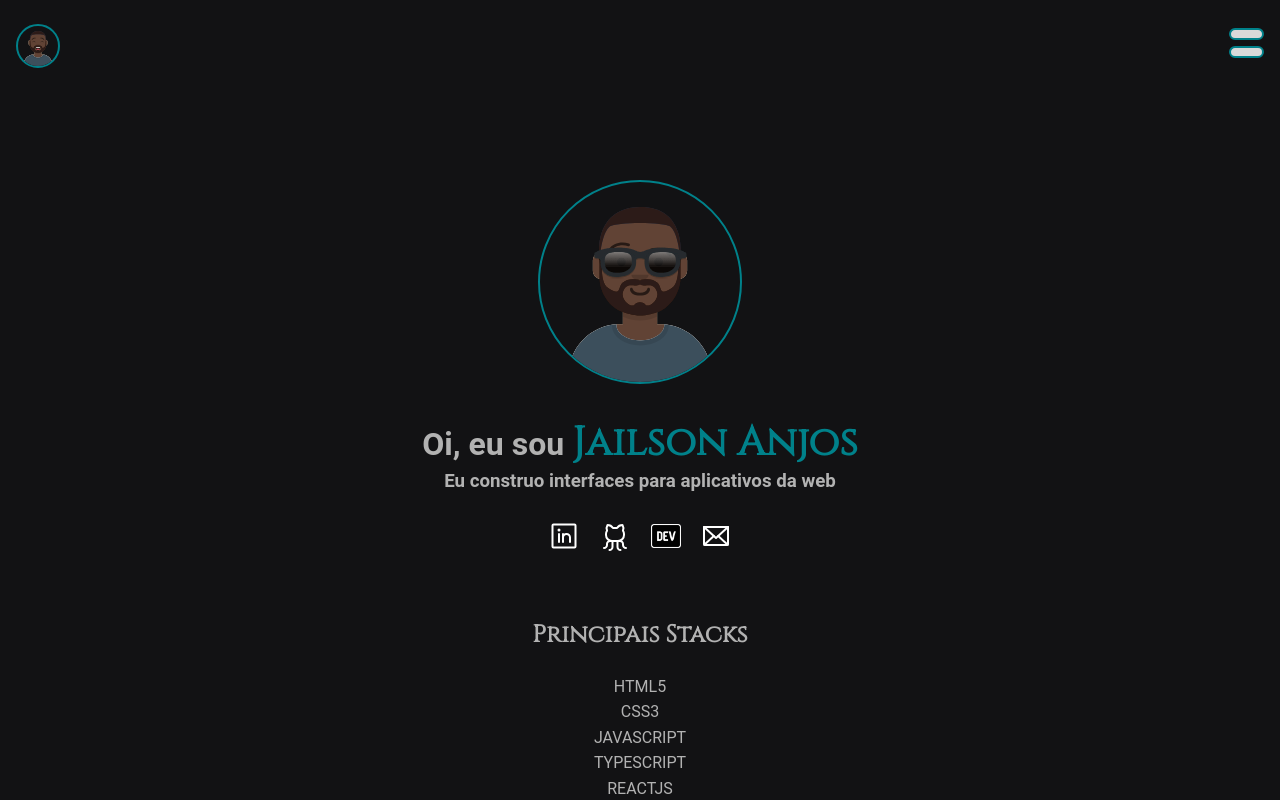
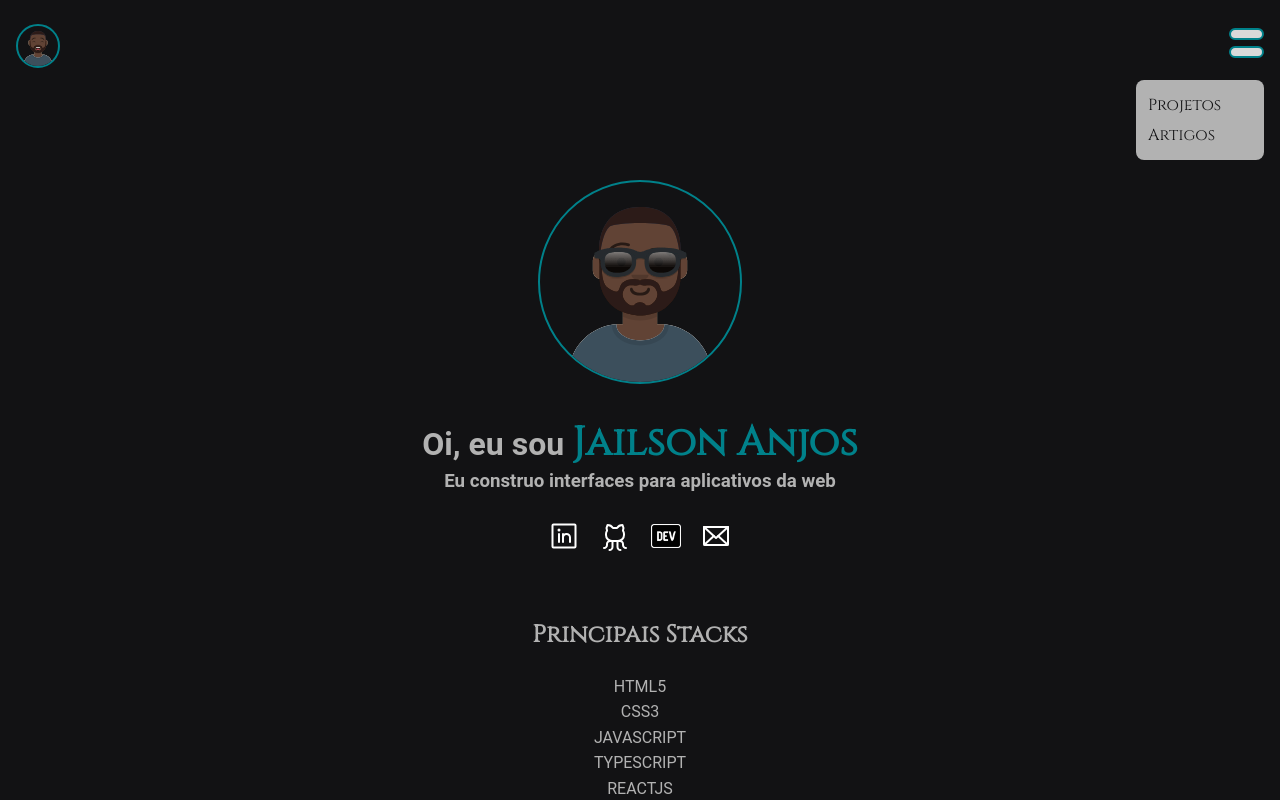
Before and after one commit to jairocket/jailsonanjos, a React (Vite) app: page / in a window 1280 px wide. Both pictures are taken after a click on the button 1246 px from the left and 42 px from the top of the page. Shown: the top 800 px of the page. Built offline with nearby package versions, Linux system fonts and the light colour scheme.

Commit message:
feature(header): Add Navbar

```diff
--- a/src/components/Header/index.tsx
+++ b/src/components/Header/index.tsx
@@ -2,12 +2,19 @@ import { Avatar } from '../Avatar'
 import coolAvatar from '../../../public/happy-avatar.svg'
 import { SandwichButton } from '../SandwichButton'
 import { HeaderContainer } from './styles'
+import { useState } from 'react'
+import { NavBar } from '../NavBar'
 
 export function Header() {
+  const [showNavbar, setShowNavbar] = useState(false)
+
+  const handleClick = () => setShowNavbar(!showNavbar)
+
   return (
     <HeaderContainer>
       <Avatar src={coolAvatar} size={'small'} />
-      <SandwichButton />
+      <SandwichButton handleClick={handleClick} />
+      {showNavbar && <NavBar />}
     </HeaderContainer>
   )
 }
--- /dev/null
+++ b/src/components/NavBar/index.tsx
@@ -0,0 +1,14 @@
+import { NavContainer } from './styles'
+
+export function NavBar() {
+  return (
+    <NavContainer>
+      <li>
+        <a href="">Projetos</a>
+      </li>
+      <li>
+        <a href="">Artigos</a>
+      </li>
+    </NavContainer>
+  )
+}
--- /dev/null
+++ b/src/components/NavBar/styles.ts
@@ -0,0 +1,27 @@
+import styled from 'styled-components'
+
+export const NavContainer = styled.nav`
+  background-color: ${(props) => props.theme['gray-300']};
+  height: 5rem;
+  width: 8rem;
+  display: flex;
+  flex-direction: column;
+  justify-content: center;
+  padding: 0.5rem;
+  border-radius: 8px;
+  position: absolute;
+  overflow: auto;
+  right: 1rem;
+  top: 5rem;
+
+  li {
+    list-style: none;
+    margin: 0.25rem;
+  }
+
+  a {
+    color: ${(props) => props.theme['gray-900']};
+    font-family: 'Cinzel', serif;
+    text-decoration: none;
+  }
+`
--- a/src/components/SandwichButton/index.tsx
+++ b/src/components/SandwichButton/index.tsx
@@ -1,9 +1,12 @@
 import sandwichButton from '../../assets/sandwich-button.svg'
 import { SandwichButtonContainer } from './styles'
 
-export function SandwichButton() {
+type SandwichButtonType = {
+  handleClick: () => void
+}
+export function SandwichButton({ handleClick }: SandwichButtonType) {
   return (
-    <SandwichButtonContainer type="button" onClick={() => console.log('click')}>
+    <SandwichButtonContainer type="button" onClick={handleClick}>
       <img src={sandwichButton} />
     </SandwichButtonContainer>
   )
```
